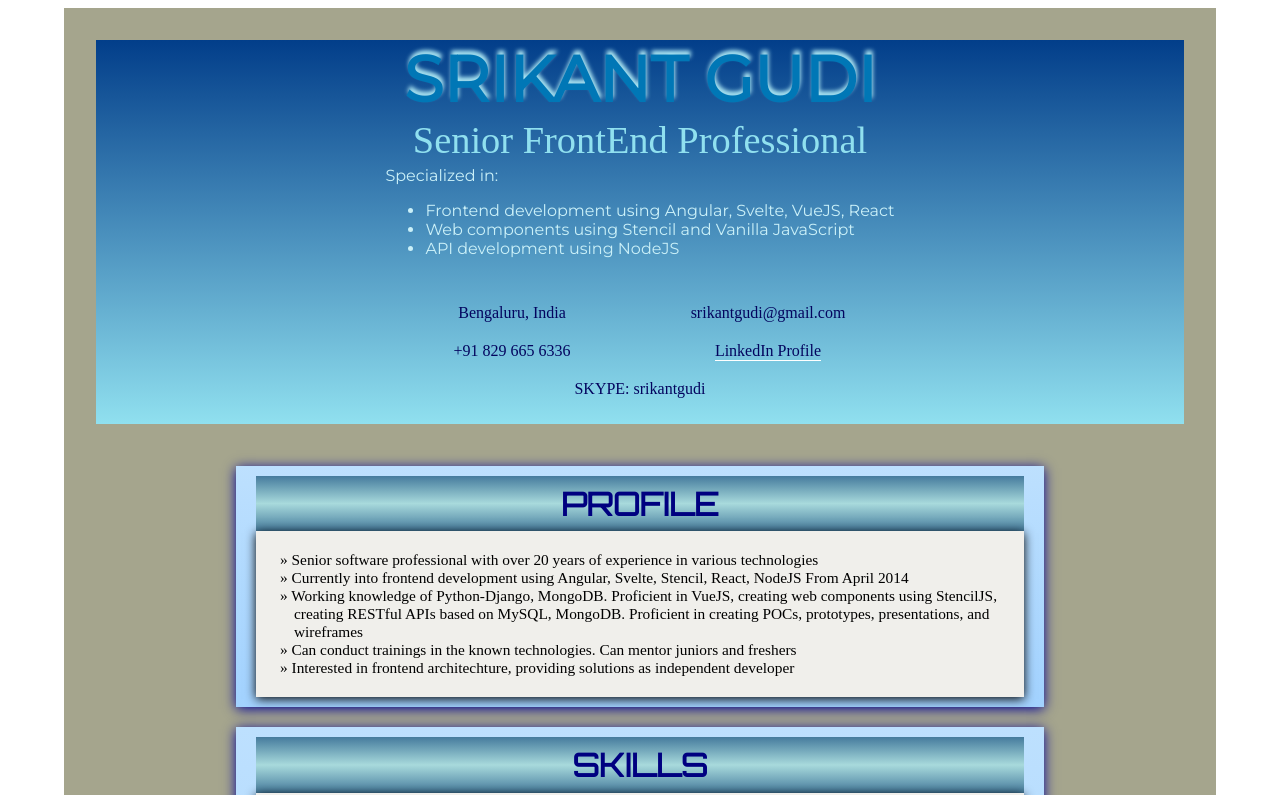
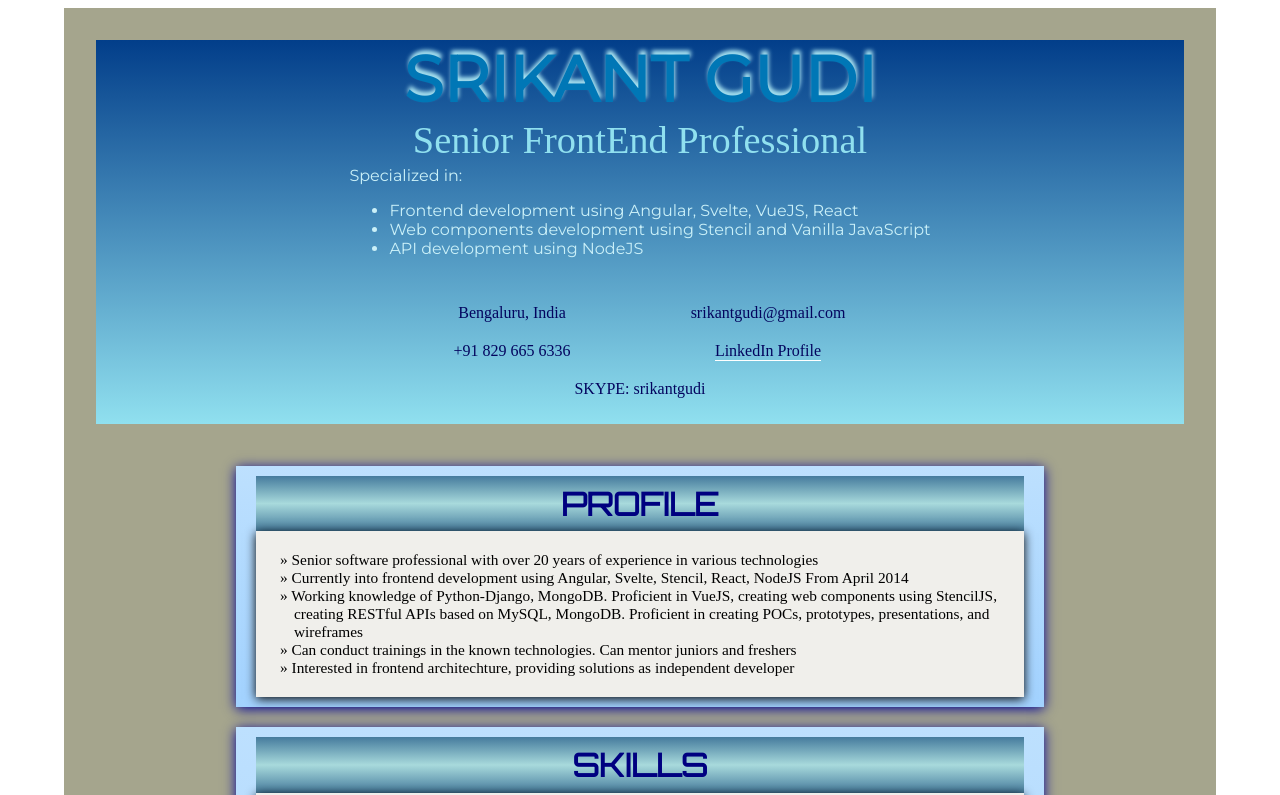
Before and after one commit to srikantgudi/srikantgudi.github.io, a Svelte app: page / in a window 1280 px wide. Shown: the top 795 px of the page. Built offline with nearby package versions, Linux system fonts and the light colour scheme; a web font is replaced by a local one.

Commit message:
Update App.svelte

```diff
--- a/src/App.svelte
+++ b/src/App.svelte
@@ -260,7 +260,7 @@
 						Frontend development using Angular, Svelte, VueJS, React
 					</li>
 					<li>
-						Web components using Stencil and Vanilla JavaScript
+						Web components development using Stencil and Vanilla JavaScript
 					</li>
 					<li>
 						API development using NodeJS
```
